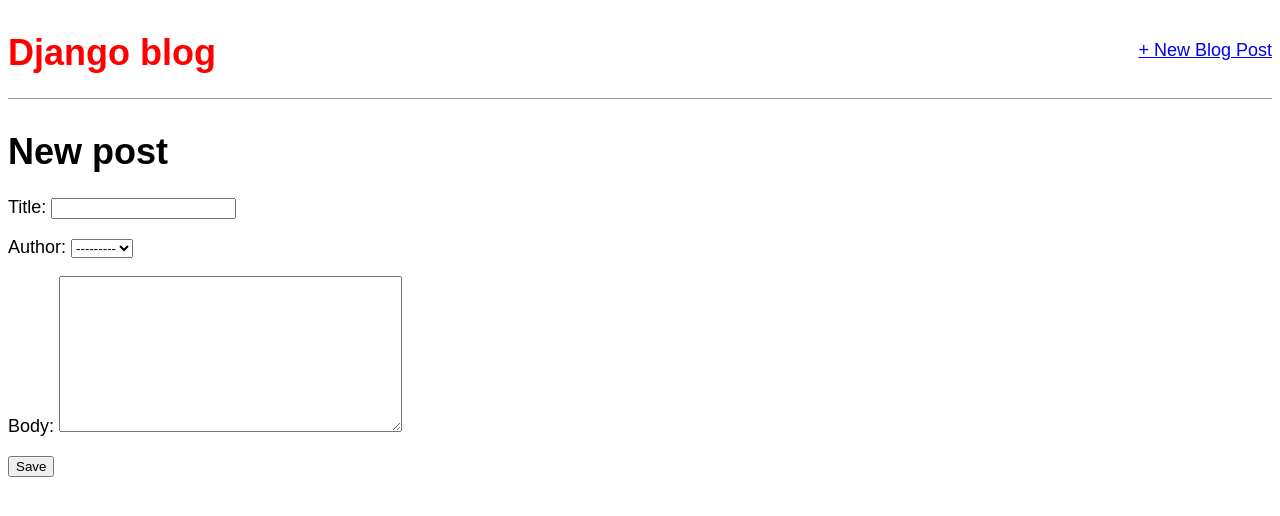
After one commit to agmorev/blog, a Django app: page /post/new/ in a window 1280 px wide. The commit adds this page. Shown: the top 516 px of the page. Run offline with Django 3.2, Linux system fonts and the light colour scheme; data comes from the database, SQL or seed files in the repository; both versions use the stored data as it was after the commit.

Commit message:
Add Forms

```diff
--- a/blog/models.py
+++ b/blog/models.py
@@ -1,4 +1,5 @@
 from django.db import models
+from django.urls import reverse
 
 class Post(models.Model):
     title = models.CharField(max_length=200)
@@ -11,3 +12,6 @@
 
     def __str__(self):
         return self.title
+
+    def get_absolute_url(self):
+        return reverse('post_detail', args=[str(self.id)])
--- a/blog/templates/base.html
+++ b/blog/templates/base.html
@@ -11,7 +11,14 @@
     </head>
     <body>
         <header>
-            <h1><a href="/">Django blog</a></h1>
+            <div class="nav-left">
+                <h1><a href="/">Django blog</a></h1>
+            </div>
+
+            <div class="nav-right">
+                <a href="{% url 'post_new' %}">+ New Blog Post</a>
+            </div>
+
         </header>
 
         <div class="container">
--- a/blog/templates/post_detail.html
+++ b/blog/templates/post_detail.html
@@ -6,4 +6,7 @@
         <p>{{ object.body }}</p>
         <p>{{ object.author }}</p>
     </div>
+
+    <p><a href="{% url 'post_edit' post.pk %}">+ Edit Blog Post</a></p>
+    <p><a href="{% url 'post_delete' post.pk %}">+ Delete Blog Post</a></p>
 {% endblock content %}
--- /dev/null
+++ b/blog/templates/post_new.html
@@ -0,0 +1,9 @@
+{% extends 'base.html' %}
+
+{% block content %}
+    <h1>New post</h1>
+    <form class="" action="" method="post">{% csrf_token %}
+        {{ form.as_p }}
+        <input type="submit" name="" value="Save">
+    </form>
+{% endblock %}
--- a/blog/urls.py
+++ b/blog/urls.py
@@ -4,4 +4,7 @@
 urlpatterns = [
     path('', views.BlogListView.as_view(), name='home'),
     path('post/<int:pk>/', views.BlogDetailView.as_view(), name='post_detail'),
+    path('post/new/', views.BlogCreateView.as_view(), name="post_new"),
+    path('post/<int:pk>/edit', views.BlogUpdateView.as_view(), name="post_edit"),
+    path('post/<int:pk>/delete', views.BlogDeleteView.as_view(), name="post_delete"),
 ]
--- a/blog/views.py
+++ b/blog/views.py
@@ -1,5 +1,7 @@
 from django.shortcuts import render
 from django.views.generic import ListView, DetailView
+from django.views.generic.edit import CreateView, UpdateView, DeleteView
+from django.urls import reverse_lazy
 from .models import Post
 
 class BlogListView(ListView):
@@ -9,3 +11,18 @@
 class BlogDetailView(DetailView):
     model = Post
     template_name = 'post_detail.html'
+
+class BlogCreateView(CreateView):
+    model = Post
+    template_name = 'post_new.html'
+    fields = "__all__"
+
+class BlogUpdateView(UpdateView):
+    model = Post
+    template_name = 'post_edit.html'
+    fields = ['title', 'body']
+
+class BlogDeleteView(DeleteView):
+    model = Post
+    template_name = 'post_delete.html'
+    success_url = reverse_lazy('home')
```
Also changed, not shown: blog/templates/post_delete.html (added, +9 -0 lines), blog/templates/post_edit.html (added, +9 -0 lines), db.sqlite3.
